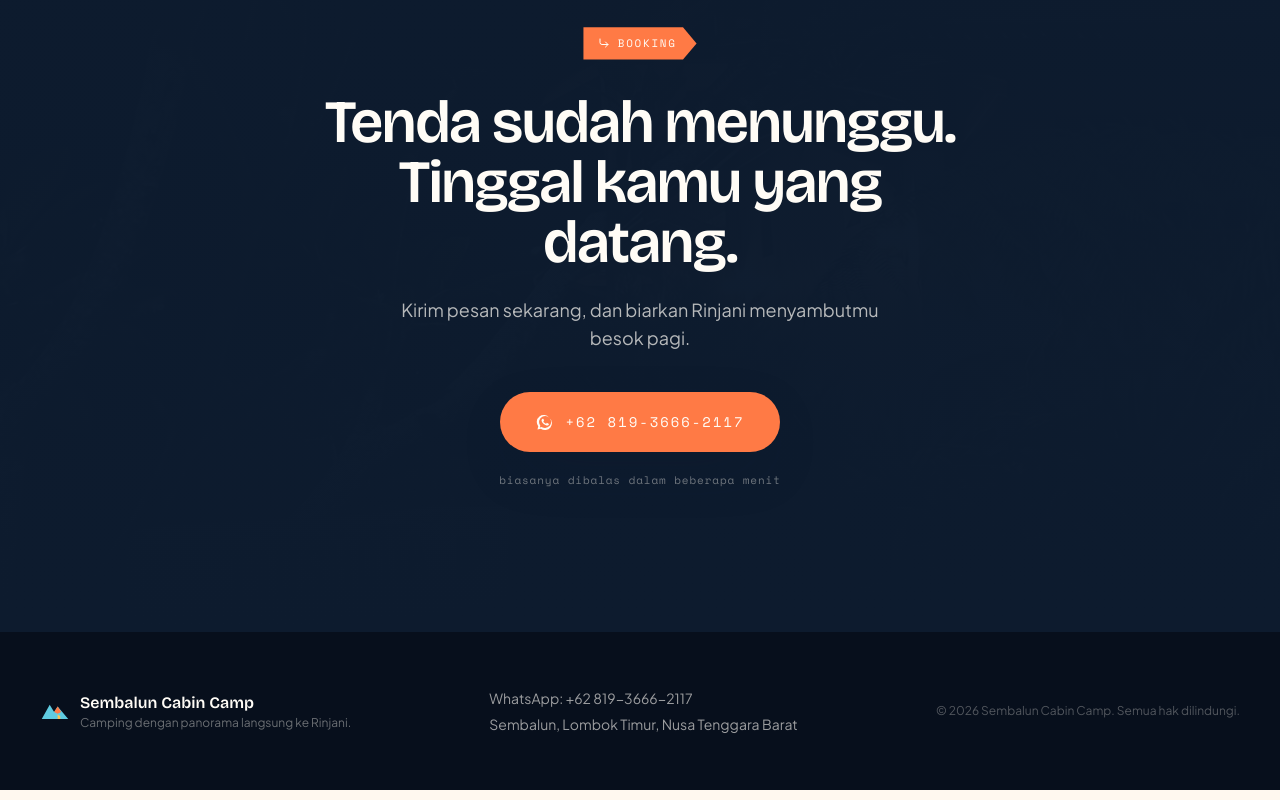
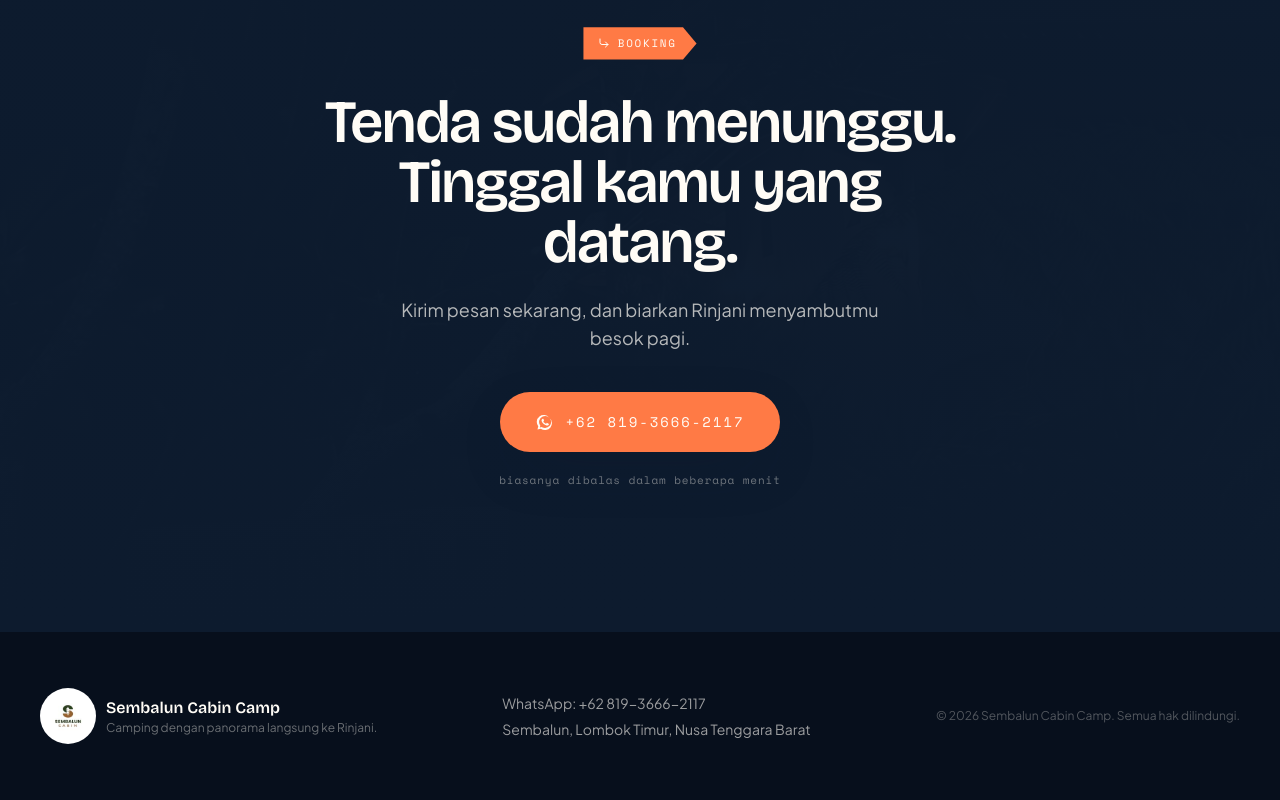
Before and after one commit to BagusFatihuddin/sembalun-cabin, a plain HTML site: page index.html in a window 1280 px wide. Shown: the part 8085-8885 px from the top of the page. Drawn offline with nearby package versions, Linux system fonts and the light colour scheme.

Commit message:
footer logo

```diff
--- a/index.html
+++ b/index.html
@@ -8,9 +8,19 @@
       name="description"
       content="Camping tenda dengan panorama langsung ke Gunung Rinjani di Sembalun, Lombok Timur. Api unggun setiap malam, sunrise dari balik puncak. Booking via WhatsApp."
     />
-    <link rel="icon" type="image/png" sizes="32x32" href="asset\images\logo.jpg">
-<link rel="icon" type="image/png" sizes="16x16" href="asset\images\logo.jpg">
-<link rel="apple-touch-icon" sizes="180x180" href="asset\images\logo.jpg">
+    <link
+      rel="icon"
+      type="image/png"
+      sizes="32x32"
+      href="asset\images\logo.jpg"
+    />
+    <link
+      rel="icon"
+      type="image/png"
+      sizes="16x16"
+      href="asset\images\logo.jpg"
+    />
+    <link rel="apple-touch-icon" sizes="180x180" href="asset\images\logo.jpg" />
 
     <!-- Google Fonts: Bricolage Grotesque (display, distinctive grotesk w/ italic), Plus Jakarta Sans (body), Space Mono (utility/eyebrow) -->
     <link rel="preconnect" href="https://fonts.googleapis.com" />
@@ -2086,17 +2096,13 @@
         class="max-w-7xl mx-auto px-5 md:px-10 flex flex-col md:flex-row justify-between gap-8 items-start md:items-center"
       >
         <div class="flex items-center gap-2.5">
-          <svg
-            width="30"
-            height="30"
-            viewBox="0 0 34 34"
-            fill="none"
-            xmlns="http://www.w3.org/2000/svg"
-          >
-            <path d="M2 26L11 10L16 18L20 12L32 26H2Z" fill="#5FCBE0" />
-            <path d="M16 18L20 12L24 18L20 20L16 18Z" fill="#FF7A45" />
-            <path d="M20 26V21L23 23V26H20Z" fill="#FFC352" />
-          </svg>
+          <img
+            src="asset/images/logo.jpg"
+            alt="Sembalun Cabin Camp logo"
+            width="56"
+            height="56"
+            class="object-cover rounded-full"
+          />
           <div>
             <p class="font-display font-semibold text-cream text-base">
               Sembalun Cabin Camp
```
